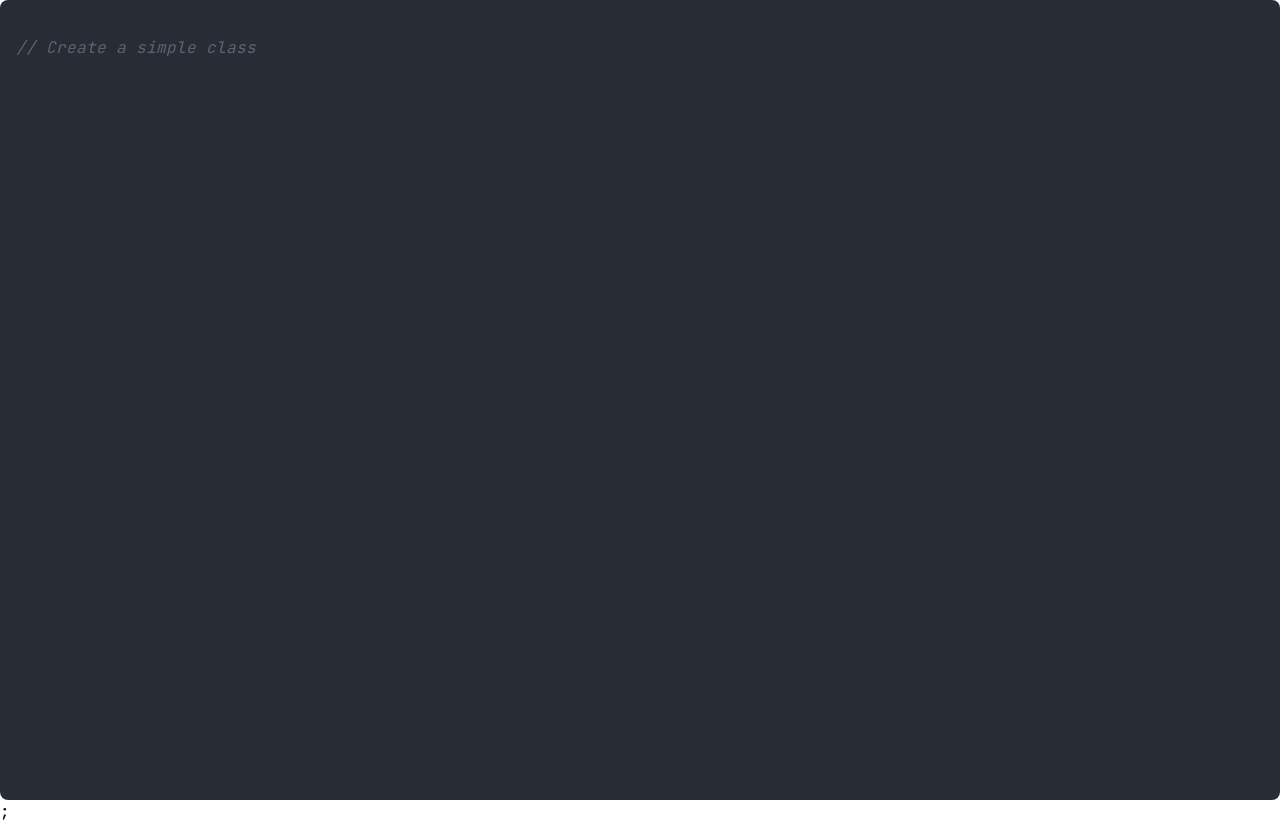
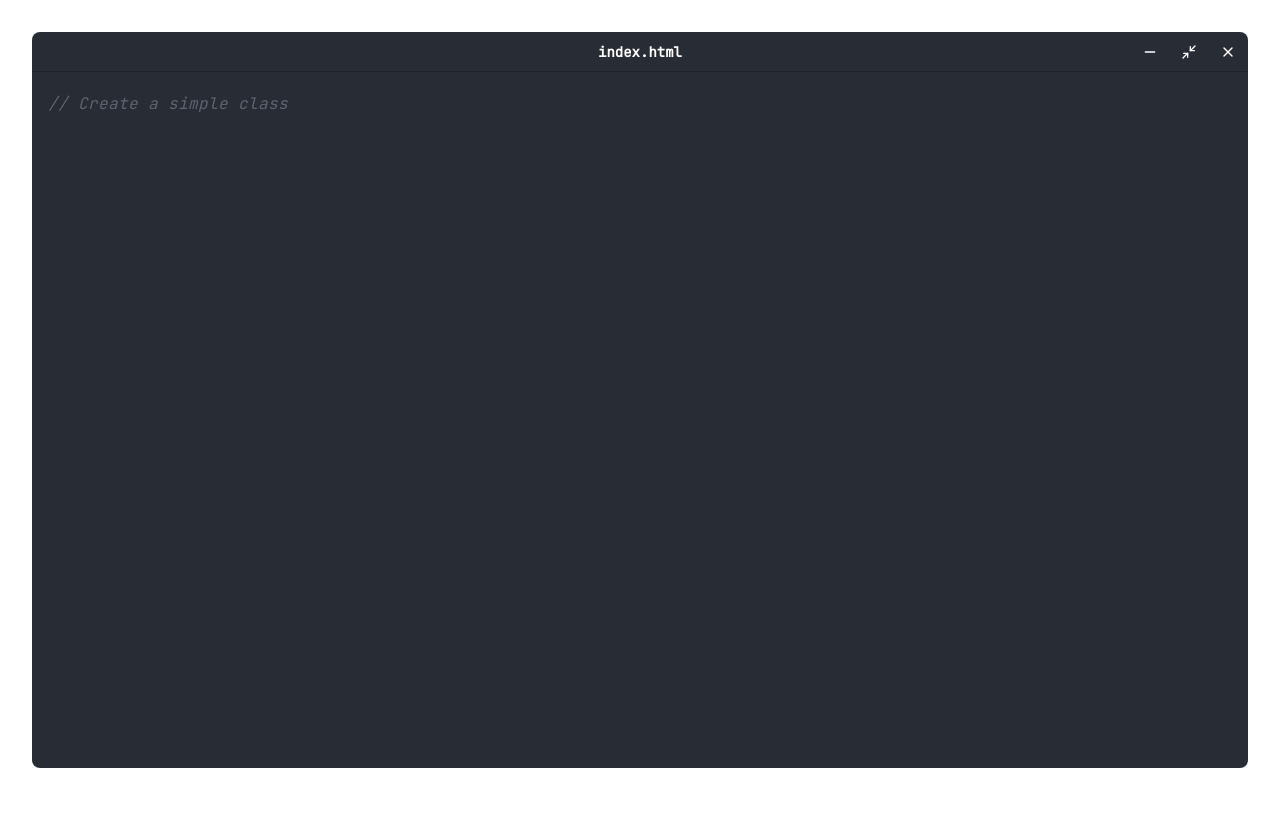
Before and after one commit to Novsochetra/dev-utils, a React (Vite) app: page /animate-code in a window 1280 px wide. Both pictures are taken after a click on the button 709 px from the left and 105 px from the top of the page. After the commit the page ends 800 px from the top, so only its background shows below. Built offline with nearby package versions, Linux system fonts and the light colour scheme.

Commit message:
chore: adding tool bar (resize, close) to preview mode

```diff
--- a/src/mini-apps/animate-code/screens/animate-slide.tsx
+++ b/src/mini-apps/animate-code/screens/animate-slide.tsx
@@ -1,10 +1,26 @@
-import { useState, useMemo, useEffect } from "react";
+import { memo, useState, useMemo, useEffect } from "react";
 import { motion } from "framer-motion";
 import { v4 } from "uuid";
 import DiffMatchPatch from "diff-match-patch";
 import hljs from "highlight.js/lib/core";
 import("highlight.js/lib/common");
 import "highlight.js/styles/atom-one-dark.css"; // any theme
+import { Separator } from "@/vendor/shadcn/components/ui/separator";
+import {
+  CrossIcon,
+  Maximize2Icon,
+  MaximizeIcon,
+  Minimize2Icon,
+  MinusIcon,
+  XIcon,
+} from "lucide-react";
+import {
+  AppActions,
+  AppState,
+  Mode,
+  PreviewResizeDirection,
+} from "./home-screen";
+import { useAtomValue } from "jotai";
 
 const dmp = new DiffMatchPatch();
 
@@ -44,6 +60,7 @@ export default function MultiLineDiffAnimator({
   oldText,
   newText,
 }: MultiLineDiffAnimatorProps) {
+  const previewSize = useAtomValue(AppState.previewSize);
   const [bgColor, setBgColor] = useState("white");
   const supportLanguages = useMemo(
     () => hljs.listLanguages().filter((l) => !unsupportedLanguages.includes(l)),
@@ -170,12 +187,21 @@ export default function MultiLineDiffAnimator({
   }, []);
 
   return (
-    <div
-      className="w-full hljs h-full p-4 font-jetbrains-mono min-h-60 rounded-md"
+    <motion.div
+      className="hljs h-full aspect-video p-4 font-jetbrains-mono min-h-60 rounded-md pt-10 relative overflow-hidden"
       style={{
         backgroundColor: bgColor,
       }}
+      animate={{ height: `${previewSize}%` }}
+      transition={{
+        type: "spring",
+        stiffness: 200,
+        damping: 18,
+        mass: 0.6,
+      }}
     >
+      <Toolbar />
+
       <motion.div
         // INFO: ensure the animation across slide has uniq animation key
         // otherwise some character transtion (add, modified, removed)
@@ -244,6 +270,45 @@ export default function MultiLineDiffAnimator({
           );
         })}
       </motion.div>
+    </motion.div>
+  );
+}
+
+const Toolbar = memo(() => {
+  const previewResizeDirection = useAtomValue(AppState.previewResizeDirection);
+
+  return (
+    <div className="flex h-10 w-full absolute top-0 left-0 border-b border-b-black/20">
+      <div className="flex-1"></div>
+      <div className="flex flex-1 items-center justify-center">
+        <p className="text-sm font-bold text-white">index.html</p>
+      </div>
+      <div className="flex-1 flex items-center justify-end">
+        <div className="h-full aspect-square flex items-center justify-center hover:bg-black/20 transition-colors">
+          <MinusIcon className="text-white" size={16} />
+        </div>
+        <div
+          className="h-full aspect-square flex items-center justify-center hover:bg-black/20 transition-colors"
+          onClick={() => {
+            AppActions.TogglePreviewSize();
+          }}
+        >
+          {previewResizeDirection === PreviewResizeDirection.DOWN ? (
+            <Minimize2Icon className="text-white" size={16} />
+          ) : (
+            <Maximize2Icon className="text-white" size={16} />
+          )}
+        </div>
+        <div
+          className="h-full aspect-square flex items-center justify-center hover:bg-black/20 transition-colors"
+          onClick={() => {
+            AppActions.SetMode(Mode.Edit);
+            AppActions.SetPreviewSize(100);
+          }}
+        >
+          <XIcon className="text-white" size={16} />
+        </div>
+      </div>
     </div>
   );
-}
+});
--- a/src/mini-apps/animate-code/screens/home-screen.tsx
+++ b/src/mini-apps/animate-code/screens/home-screen.tsx
@@ -13,7 +13,12 @@ import {
   getDefaultStore,
   type PrimitiveAtom,
 } from "jotai";
-import { EyeClosed, EyeIcon, SidebarIcon } from "lucide-react";
+import {
+  EyeClosed,
+  EyeIcon,
+  MapPinPlusInside,
+  SidebarIcon,
+} from "lucide-react";
 
 import AnimateSlides from "./animate-slide";
 import { APP_ID } from "../utils/constants";
@@ -99,10 +104,22 @@ const PreviewState = {
 
 export type PreviewState = (typeof PreviewState)[keyof typeof PreviewState];
 
+export const PreviewResizeDirection = {
+  UP: 1,
+  DOWN: -1,
+} as const;
+
+export type PreviewResizeDirection =
+  (typeof PreviewResizeDirection)[keyof typeof PreviewResizeDirection];
+
 export const store = getDefaultStore();
 
 const AnimationInterval = 3000;
 let previewAnimationInterval: NodeJS.Timeout | null = null;
+
+function clamp(value: number, min: number, max: number) {
+  return Math.min(Math.max(value, min), max);
+}
 
 function keyBy<T extends Record<string, any>, K extends keyof T>(
   arr: T[],
@@ -145,6 +162,8 @@ export type AppState = {
   previewState: PrimitiveAtom<PreviewState>;
   imagePreviews: PrimitiveAtom<Record<string, PrimitiveAtom<string>>>;
   slides: PrimitiveAtom<{ id: string; data: Atom<string> }[]>;
+  previewSize: PrimitiveAtom<number>;
+  previewResizeDirection: PrimitiveAtom<PreviewResizeDirection>;
 };
 
 export const fallbackAtom = atom();
@@ -157,6 +176,10 @@ export const AppState: AppState = {
   previewState: atom<PreviewState>(PreviewState.IDLE),
   imagePreviews: keyByAtom(defaultSlides),
   slides: atom<Array<{ id: string; data: Atom<string> }>>(defaultSlides),
+  previewSize: atom(100), // percentage
+  previewResizeDirection: atom<PreviewResizeDirection>(
+    PreviewResizeDirection.DOWN,
+  ),
 };
 
 export const slideIdsAtom = atom((get) =>
@@ -239,6 +262,36 @@ export const AppActions = {
     const isOpen = store.get(AppState.sidebarOpen);
     store.set(AppState.sidebarOpen, !isOpen);
   },
+
+  SetMode: (mode: Mode) => {
+    store.set(AppState.mode, mode);
+  },
+
+  SetPreviewSize: (size: number) => {
+    store.set(AppState.previewSize, size);
+  },
+
+  TogglePreviewSize: () => {
+    const MIN_SIZE = 50;
+    const MAX_SIZE = 100;
+    const step = 10;
+    const currentDirection = store.get(AppState.previewResizeDirection);
+
+    let currentSize = store.get(AppState.previewSize);
+    currentSize += step * currentDirection;
+
+    if (currentSize === MIN_SIZE) {
+      currentSize = MIN_SIZE;
+      store.set(AppState.previewResizeDirection, PreviewResizeDirection.UP);
+    }
+
+    if (currentSize === MAX_SIZE) {
+      currentSize = MAX_SIZE;
+      store.set(AppState.previewResizeDirection, PreviewResizeDirection.DOWN);
+    }
+
+    store.set(AppState.previewSize, currentSize);
+  },
 };
 
 export const createPreviewImage = async (slideData: string) => {
@@ -285,8 +338,7 @@ export const AnimateCodeHomeScreen = () => {
     const handleKey = (e: KeyboardEvent) => {
       const mode = store.get(AppState.mode);
 
-      if (mode != Mode.Preview) return;
-
+      if (mode === Mode.Preview) {
         const currentSlideIdx = store.get(AppState.currentSlideIdx);
         const slides = store.get(AppState.slides);
 
@@ -297,11 +349,13 @@ export const AnimateCodeHomeScreen = () => {
         } else if (e.key === "ArrowLeft") {
           AppActions.SelectSlide(Math.max(currentSlideIdx - 1, 0));
         } else if (e.key === "Escape") {
-        store.set(AppState.mode, Mode.Edit);
+          AppActions.SetPreviewSize(100);
+          AppActions.SetMode(Mode.Edit);
 
           if (previewAnimationInterval) {
             clearInterval(previewAnimationInterval);
             previewAnimationInterval = null;
+          }
         }
       }
     };
@@ -349,7 +403,7 @@ export const PreviewSlide = memo(() => {
 
   return (
     <motion.div
-      className="absolute w-full h-full"
+      className="absolute w-full h-full p-8 bg-white flex items-center justify-center"
       layout
       key="code-editor-preview"
       layoutId="code-editor"
@@ -360,7 +414,7 @@ export const PreviewSlide = memo(() => {
         mass: 0.6,
       }}
     >
-      <AnimateSlides newText={currentSlide} oldText={prevSlide} />;
+      <AnimateSlides newText={currentSlide} oldText={prevSlide} />
     </motion.div>
   );
 });
```
Lines whose indentation alone changed are shown as unchanged.
